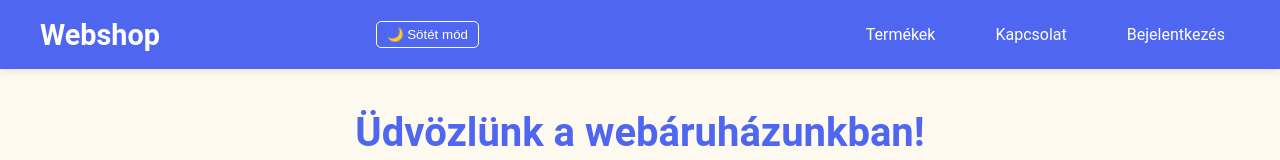
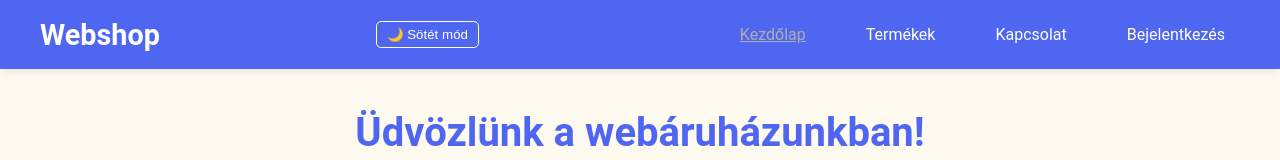
Before and after one commit to Moha0170/vizsgaremek2025, a React (Vite) app in the folder frontend/: page / in a window 1280 px wide. In both pictures the pointer is over the link "Kezdőlap". Shown: the top 160 px of the page. Built offline with nearby package versions, Linux system fonts and the light colour scheme; no server answers.

Commit message:
nav-link: hover, megfelelőbb színkód

```diff
--- a/frontend/src/style/index.css
+++ b/frontend/src/style/index.css
@@ -188,7 +188,7 @@ h1 {
 }
 
 .nav-links:hover {
-  color: #4f67f0;
+  color: #afaeae;
 }
 
 .product-list {
```
